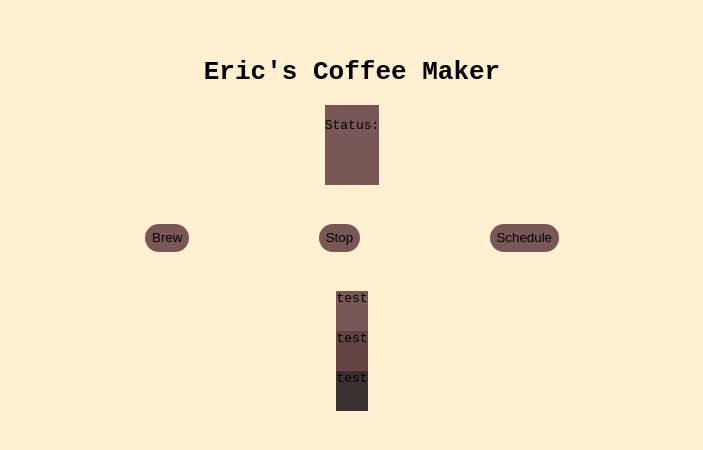
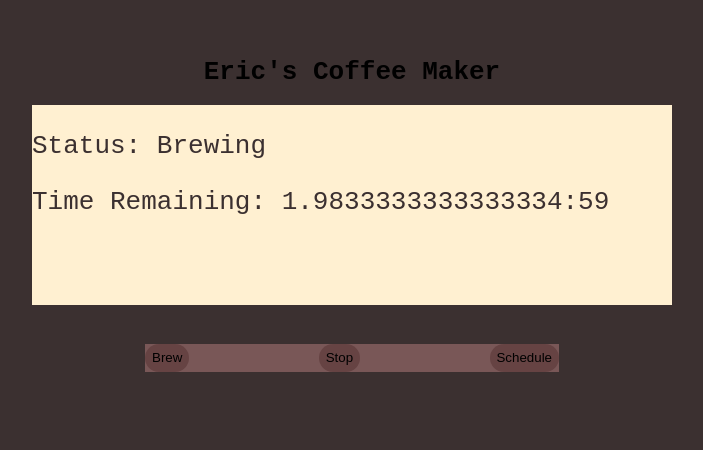
Before and after one commit to ericspiddev/coffee-website, a website: page index.html in a window 1280 px wide. Shown: the whole page, without its empty margins (288-991 px from the left). Drawn offline with Linux system fonts and the light colour scheme.

Commit message:
Js: start implementing brew timer

```diff
--- a/index.html
+++ b/index.html
@@ -14,7 +14,7 @@
         body {
           font-family: monospace;
           padding: 2rem;
-          background-color: var(--primary-color);
+          background-color: var(--accent-color);
         }
 
         .content {
@@ -41,11 +41,18 @@
             display: flex;
             gap: 10em;
             margin: 3em;
+            background-color: var(--secondary-color);
         }
 
-        .status-panel {
-            background-color: var(--secondary-color);
-            min-height: 10vh;
+        .info-panel {
+            background-color: var(--primary-color);
+            min-height: 25vh;
+            min-width: 50vw;
+        }
+
+        .status {
+            font-size: 2em;
+            color: var(--accent-color);
         }
 
         .coffee-button {
@@ -54,32 +61,83 @@
             border-color: white;
             border: none;
             padding: 0.5em;
-            background-color: #795757;
+            background-color: var(--teritary-color);
 
         }
     </style>
+
+    <script type="text/javascript">
+        console.log("Hello coffee!");
+        let globalBrewTime = 120;
+
+        function initCoffeeBrewTime(totalSecs) {
+            setBrewTimeText(totalSecs);
+        }
+
+        function setBrewTimeText(totalBrew) {
+            const brewTime = getCoffeeBrewTime();
+            const times = calculateTime(totalBrew)
+            const initString = `Time Remaining: ${timeToString(times)}`;
+            if (brewTime === undefined) {
+                return;
+            }
+            brewTime.innerText = initString;
+        }
+
+        function calculateTime(totalSecs) {
+            console.log(totalSecs);
+            const minutes = totalSecs / 60;
+            const seconds = totalSecs % 60;
+            return [minutes, seconds]
+        }
+
+        function timeToString(times) {
+            let mins = times[0].toString();
+            let secs = times[1] < 10 ? `0${times[1]}` : times[1].toString();
+            return `${mins}:${secs}`;
+        }
+
+        function updateCoffeeBrewTime(currBrewTime) {
+            console.log(currBrewTime);
+            if (currBrewTime <= 0) {
+                initCoffeeBrewTime(120);
+            } else {
+                setBrewTimeText(--currBrewTime);
+            }
+        }
+
+        function getCoffeeBrewTime() {
+            const brewTime = document.getElementById("brew-time-remain");
+            if (brewTime == undefined) {
+                console.error("No brew time element found :\( ");
+                return undefined;
+            }
+            return brewTime;
+        }
+
+        document.addEventListener("DOMContentLoaded", function() {
+            console.log("test");
+            initCoffeeBrewTime(globalBrewTime);
+            setInterval(updateCoffeeBrewTime, 1000, globalBrewTime);
+        });
+
+    </script>
+
 </head>
 <body>
     <div class="content">
         <h1>Eric's Coffee Maker</h1>
-            <div class="status-panel">
-                <p> Status:</p>
+            <div class="info-panel">
+                <div class="status">
+                    <p> Status: Brewing</p>
+                    <p id="brew-time-remain"></p>
+                </div>
             </div>
         <div class="control-panel">
                 <button class="coffee-button">Brew </button>
                 <button class="coffee-button">Stop </button>
                 <button class="coffee-button">Schedule </button>
         </div>
-
-    <div class="square-one">
-            test
-    </div>
-    <div class="square-two">
-            test
-    </div>
-    <div class="square-three">
-            test
-    </div>
     </div>
 </body>
 </html>
```
